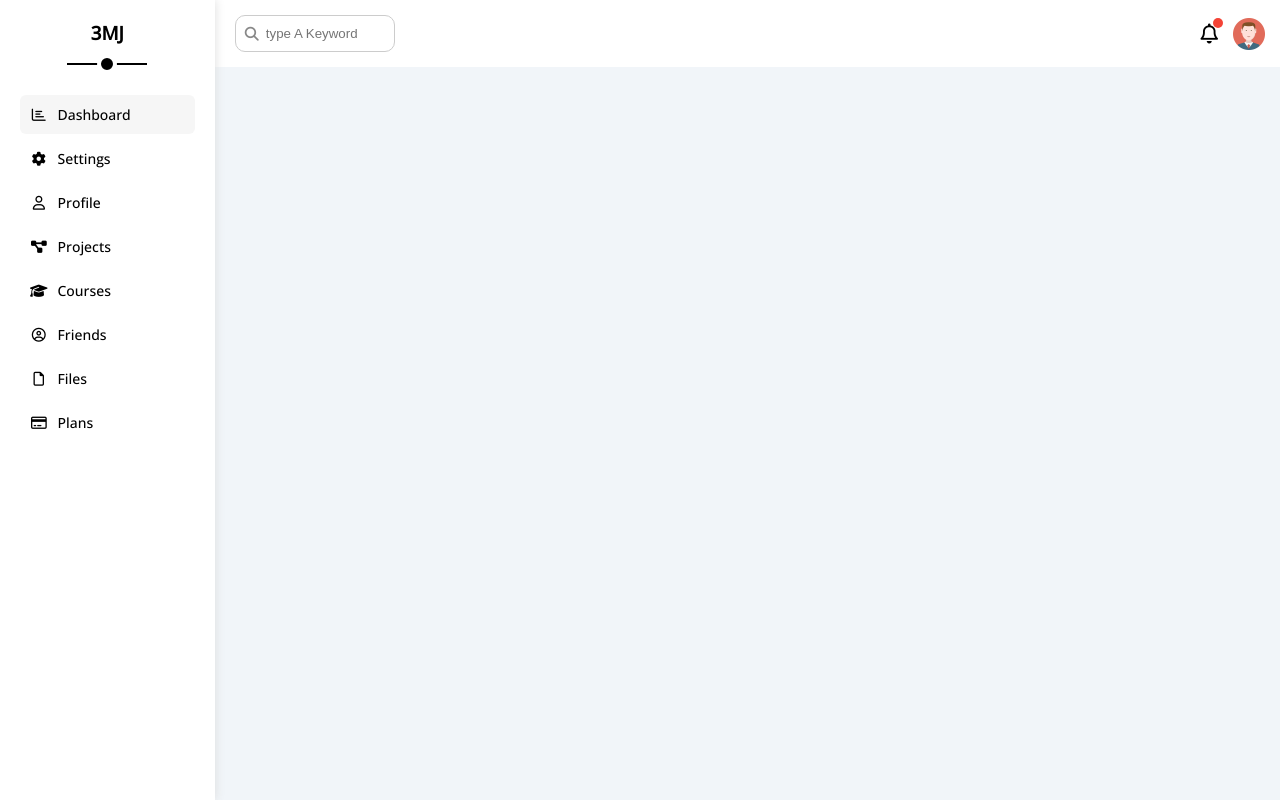
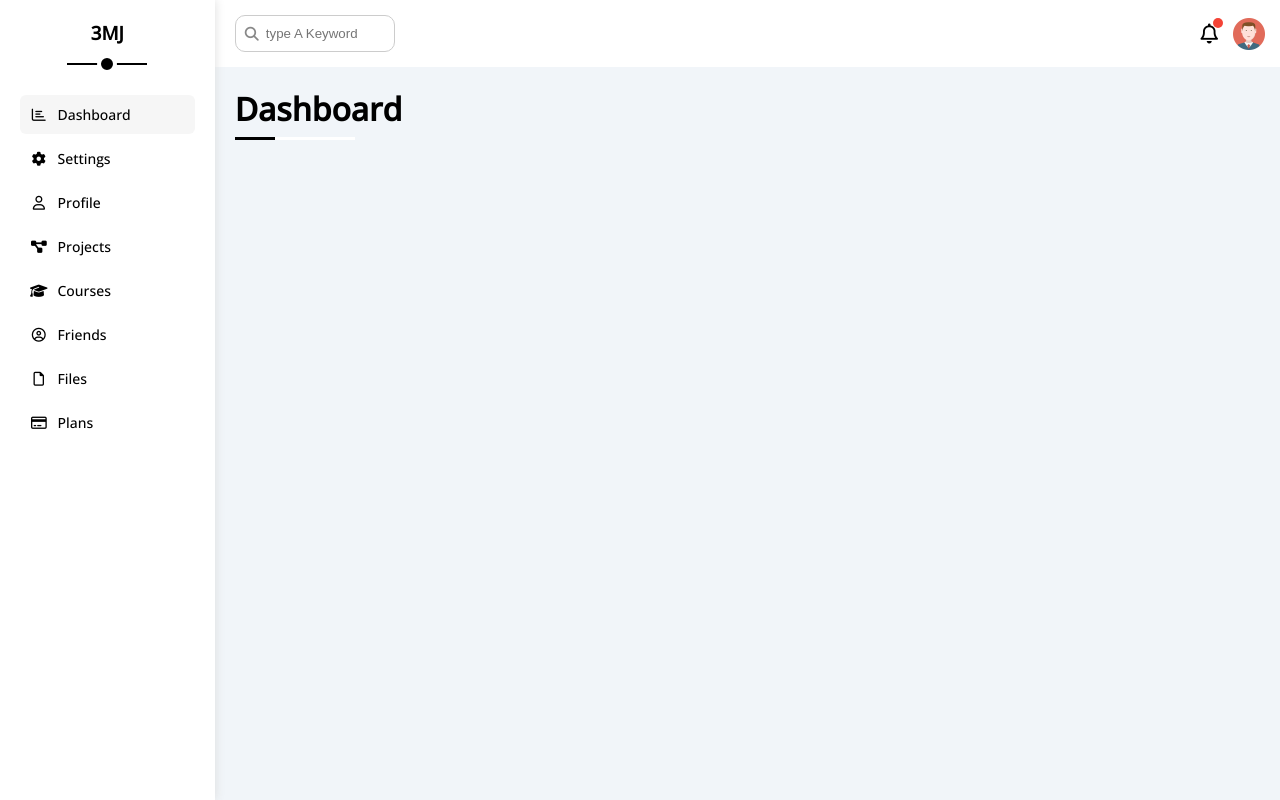
Before and after one commit to mario-emad/TemplateThreeDashboard, a plain HTML site: page index.html in a window 1280 px wide. Drawn offline with nearby package versions, Linux system fonts and the light colour scheme.

Commit message:
Adding Page and Scrolling Bar

```diff
--- a/css/master.css
+++ b/css/master.css
@@ -27,6 +27,22 @@ a {
 ul {
     padding: 0;
     list-style: none;
+}
+
+::-webkit-scrollbar {
+    width: 15px;
+}
+
+::-webkit-scrollbar-track {
+    background-color: white;
+}
+
+::-webkit-scrollbar-thumb {
+    background-color: var(--blue-color);
+}
+
+::-webkit-scrollbar-thumb:hover {
+    background-color: var(--blue-alt-color);
 }
 
 .page {
@@ -129,6 +145,8 @@ ul {
     overflow: hidden;
 }
 
+/* Start Head */
+
 .head .search::before {
     font-family: var(--fa-style-family-classic);
     content: "\f002";
@@ -191,4 +209,33 @@ ul {
     margin-left: 15px;
 }
 
+/* Start Head */
+
+/* Start Page */
+
+.page h1 {
+    margin: 20px 20px 40px;
+}
+
+.page h1::before,
+.page h1::after {
+    content: "";
+    height: 3px;
+    position: absolute;
+    bottom: -10px;
+    left: 0;
+}
+
+.page h1::before {
+    background-color: white;
+    width: 120px;
+}
+
+.page h1::after {
+    background-color: black;
+    width: 40px;
+}
+
+/* End Page */
+
 /* End Content */
--- a/index.html
+++ b/index.html
@@ -83,6 +83,7 @@
                 </div>
             </div>
             <!-- End Head -->
+            <h1 class="p-relative">Dashboard</h1>
         </div>
     </div>
 </body>
```
